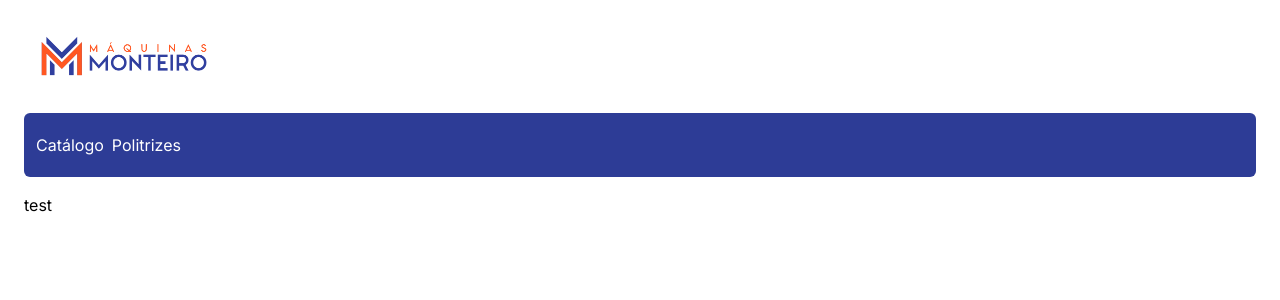
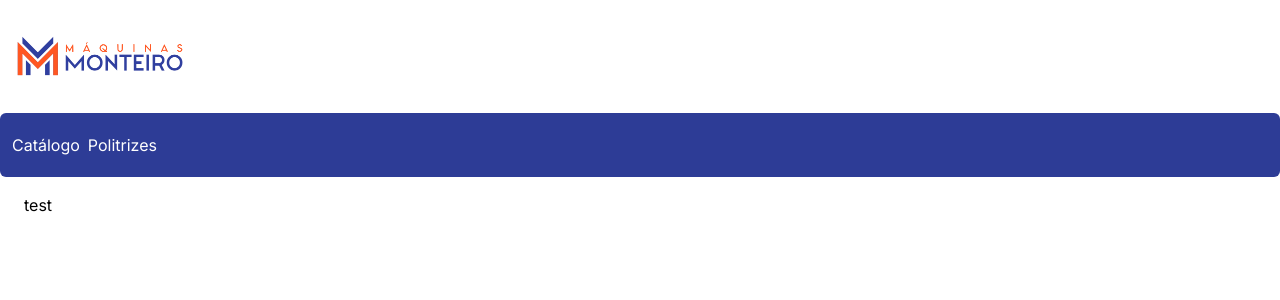
Before and after one commit to hrqmonteiro/maquinasmonteiro.com.br, a Next.js app: page / in a window 1280 px wide. Shown: the top 300 px of the page. Built offline with nearby package versions, Linux system fonts and the light colour scheme.

Commit message:
style: removing topbar and navbar from container on layout

```diff
--- a/app/layout.tsx
+++ b/app/layout.tsx
@@ -22,11 +22,9 @@ export default function RootLayout({
   return (
     <html lang='en'>
       <body className={inter.className}>
-        <Container>
-          <Topbar />
-          <Navbar />
-          {children}
-        </Container>
+        <Topbar />
+        <Navbar />
+        <Container>{children}</Container>
       </body>
     </html>
   )
```
